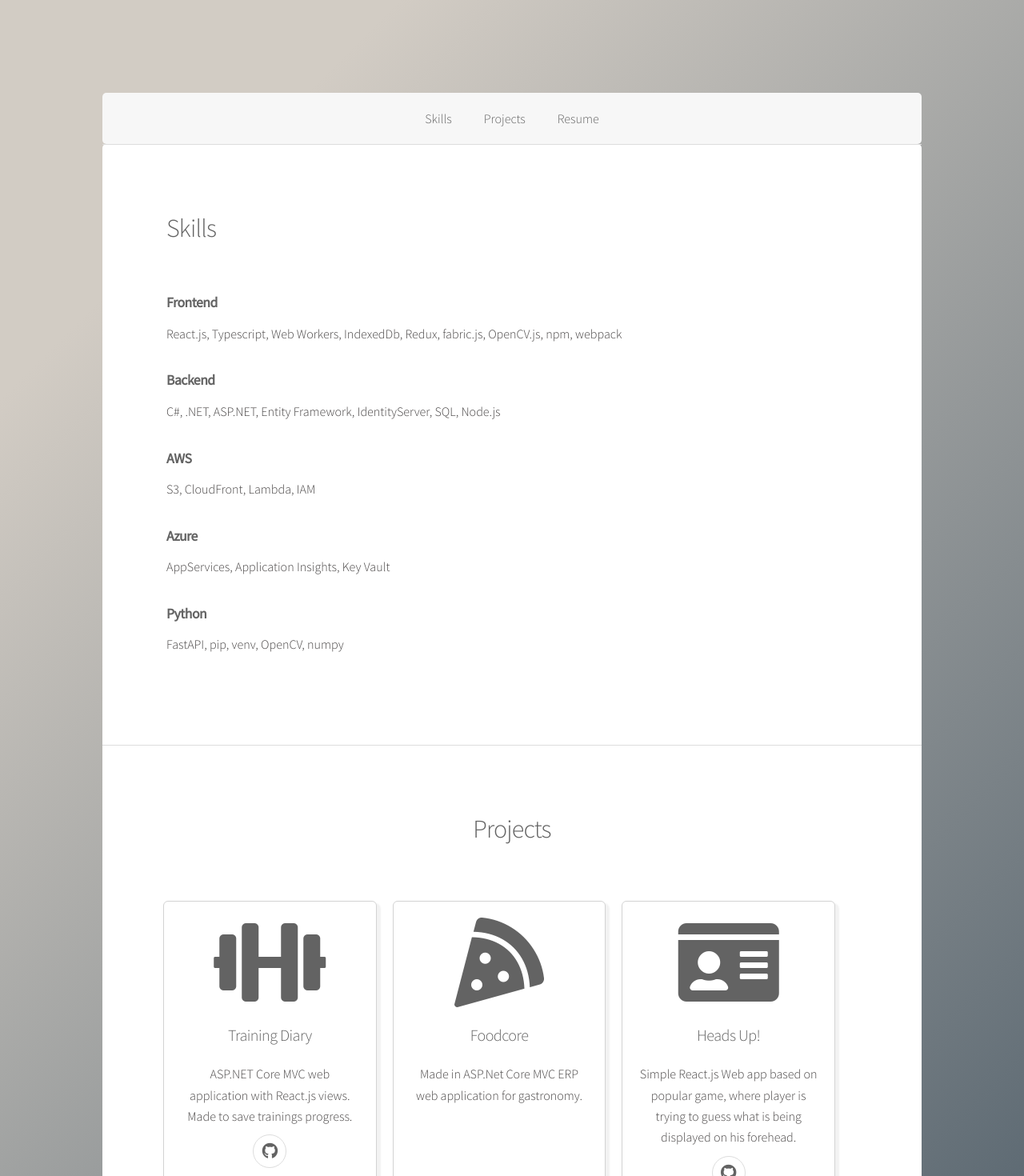
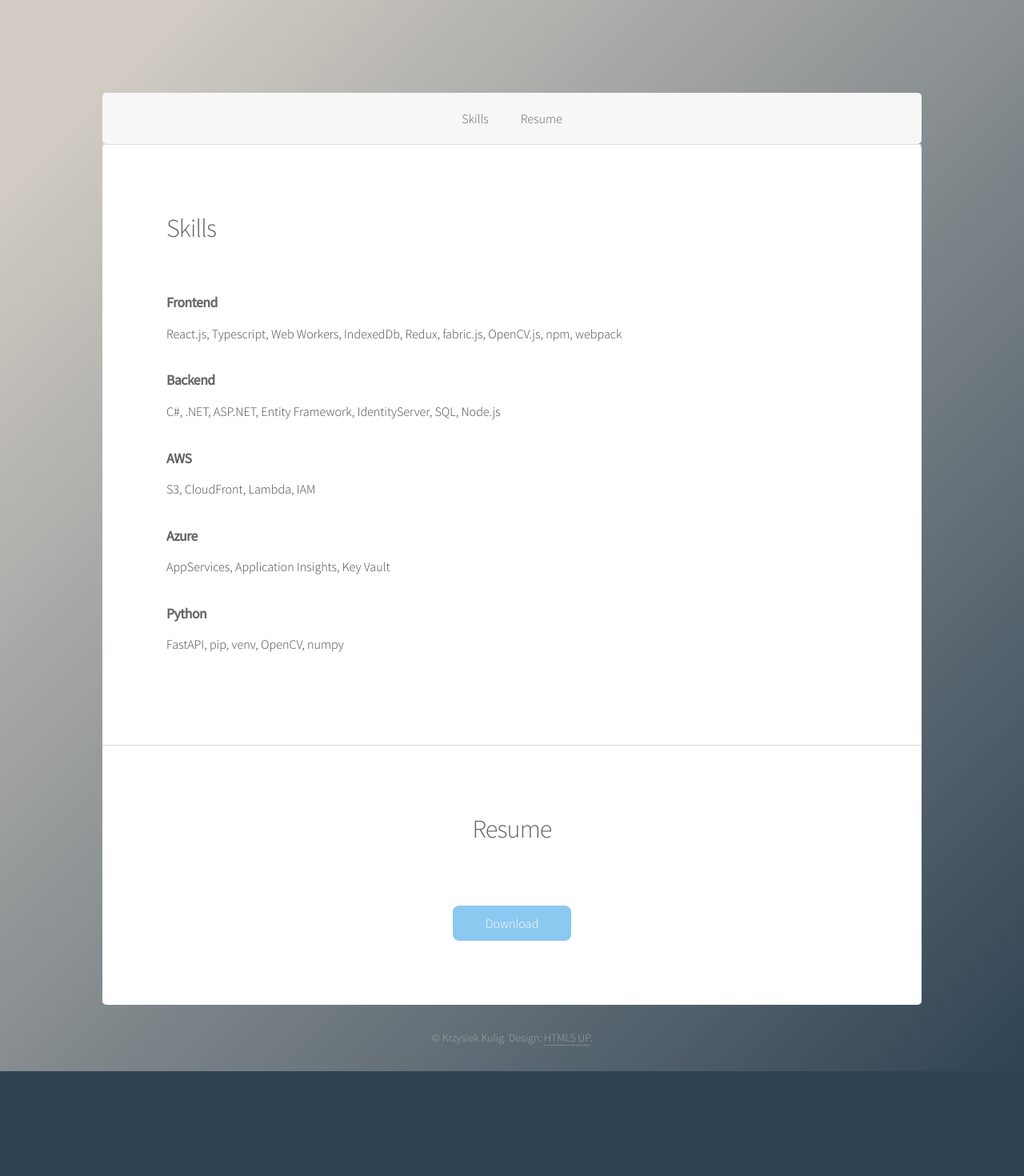
Before and after one commit to kkulis/Portfolio, a React (Create React App) app: page / in a window 1280 px wide. Shown: the part 620-2090 px from the top of the page at 80% size. After the commit the page ends 1959 px from the top, so only its background shows below. Built offline with nearby package versions, Linux system fonts and the light colour scheme.

Commit message:
Projects commented out

```diff
--- a/src/components/App.jsx
+++ b/src/components/App.jsx
@@ -2,7 +2,6 @@ import './../styles/App.css';
 import React from 'react';
 import { Navbar } from './Navbar';
 import { Skills } from './Skills';
-import { Projects } from './Projects';
 import { Resume } from './Resume';
 import { Footer } from './Footer';
 import { Header } from './Header';
@@ -14,7 +13,8 @@ export const App = () => (
         <Navbar />
         <ContentWrapper>
             <Skills />
-            <Projects />
+            {/* Projects section remove */}
+            {/* <Projects /> */}
             <Resume />
         </ContentWrapper>
         <Footer />
--- a/src/components/Navbar.jsx
+++ b/src/components/Navbar.jsx
@@ -16,12 +16,12 @@ export const Navbar = () => {
         });
     };
 
-    const scrollToProjects = () => {
-        scroller.scrollTo('projects', {
-            duration: 700,
-            smooth: true
-        });
-    };
+    // const scrollToProjects = () => {
+    //     scroller.scrollTo('projects', {
+    //         duration: 700,
+    //         smooth: true
+    //     });
+    // };
 
     const scrollToResume = () => {
         scroller.scrollTo('resume', {
@@ -35,9 +35,9 @@ export const Navbar = () => {
                 <li>
                     <a onClick={scrollToSkills}>Skills</a>
                 </li>
-                <li>
+                {/* <li>
                     <a onClick={scrollToProjects}>Projects</a>
-                </li>
+                </li> */}
                 <li>
                     <a onClick={scrollToResume}>Resume</a>
                 </li>
```
